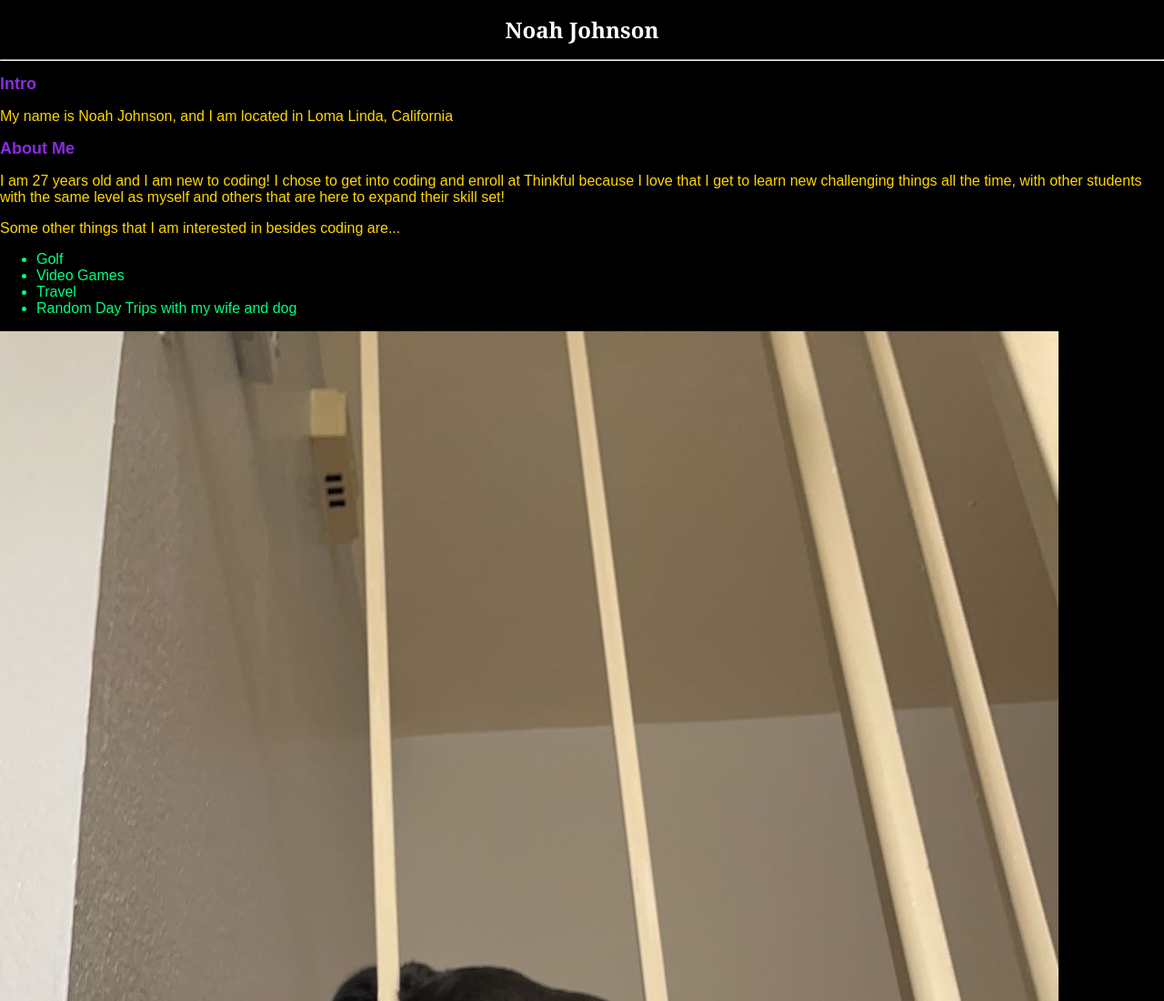
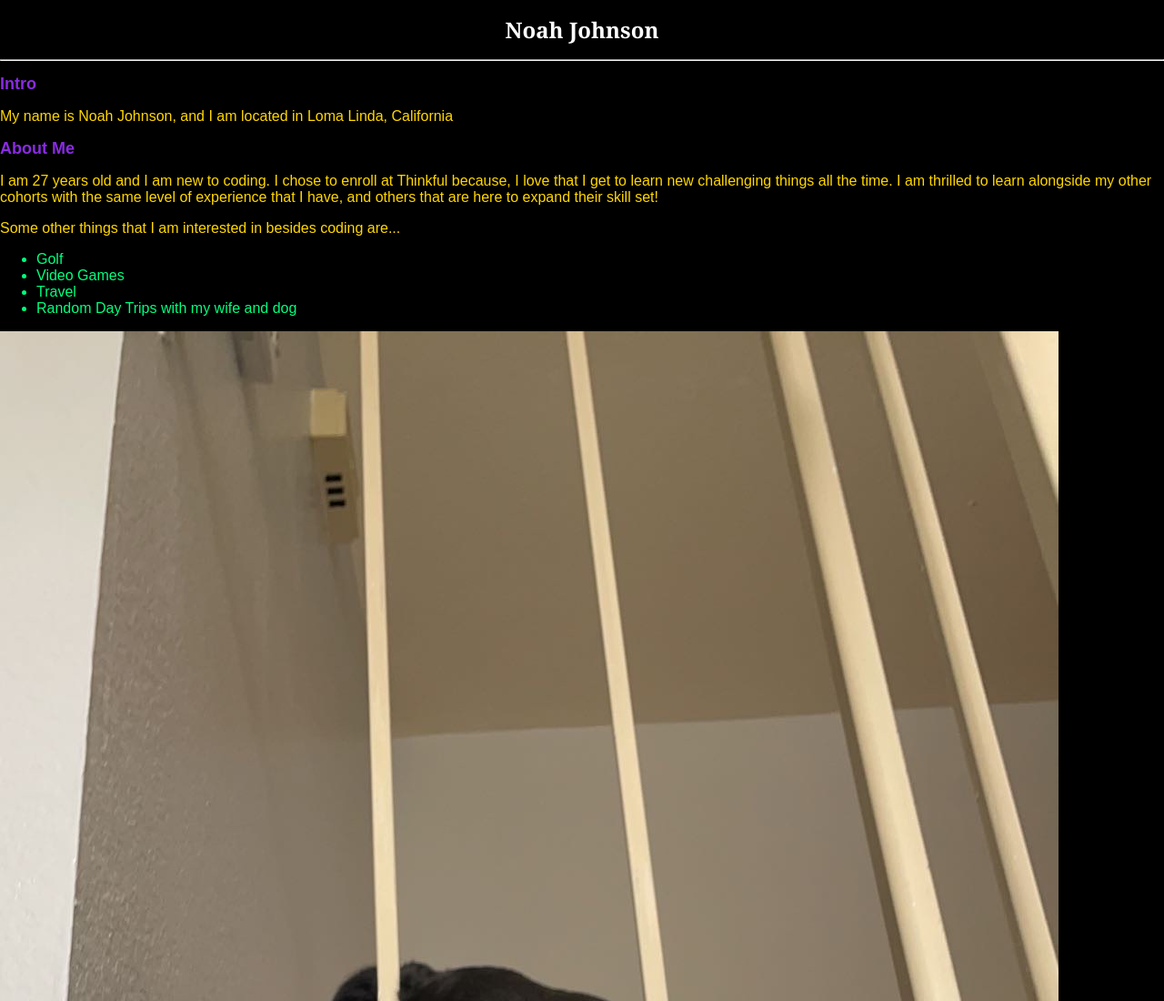
Before and after one commit to noahj22/Portfolio, a plain HTML site: page index.html in a window 1280 px wide. Shown: the top 1100 px of the page at 91% size. Drawn offline with Linux system fonts and the light colour scheme.

Commit message:
Update index.html

```diff
--- a/index.html
+++ b/index.html
@@ -13,9 +13,8 @@
     <h2>Intro</h2><!--the intro and about me I wanted to be the same style because they're both important-->
     <p>My name is Noah Johnson, and I am located in Loma Linda, California</p>
     <h2>About Me</h2>
-    <p>I am 27 years old and I am new to coding! I chose to get into coding
-        and enroll at Thinkful because I love that I get to learn new challenging
-        things all the time, with other students with the same level as myself and
+    <p>I am 27 years old and I am new to coding. I chose to enroll at Thinkful because, I love that I get to learn new challenging
+        things all the time. I am thrilled to learn alongside my other cohorts with the same level of experience that I have, and
         others that are here to expand their skill set!</p>
         <p>Some other things that I am interested in besides coding are...</p><!--said some things about myself and now i want a unordered list of other things i enjoy-->
         <ul><li>Golf</li> <li>Video Games</li> <li>Travel</li> <li>Random Day Trips with my wife and dog</li></ul><!--my unordered list of things i like-->
```
